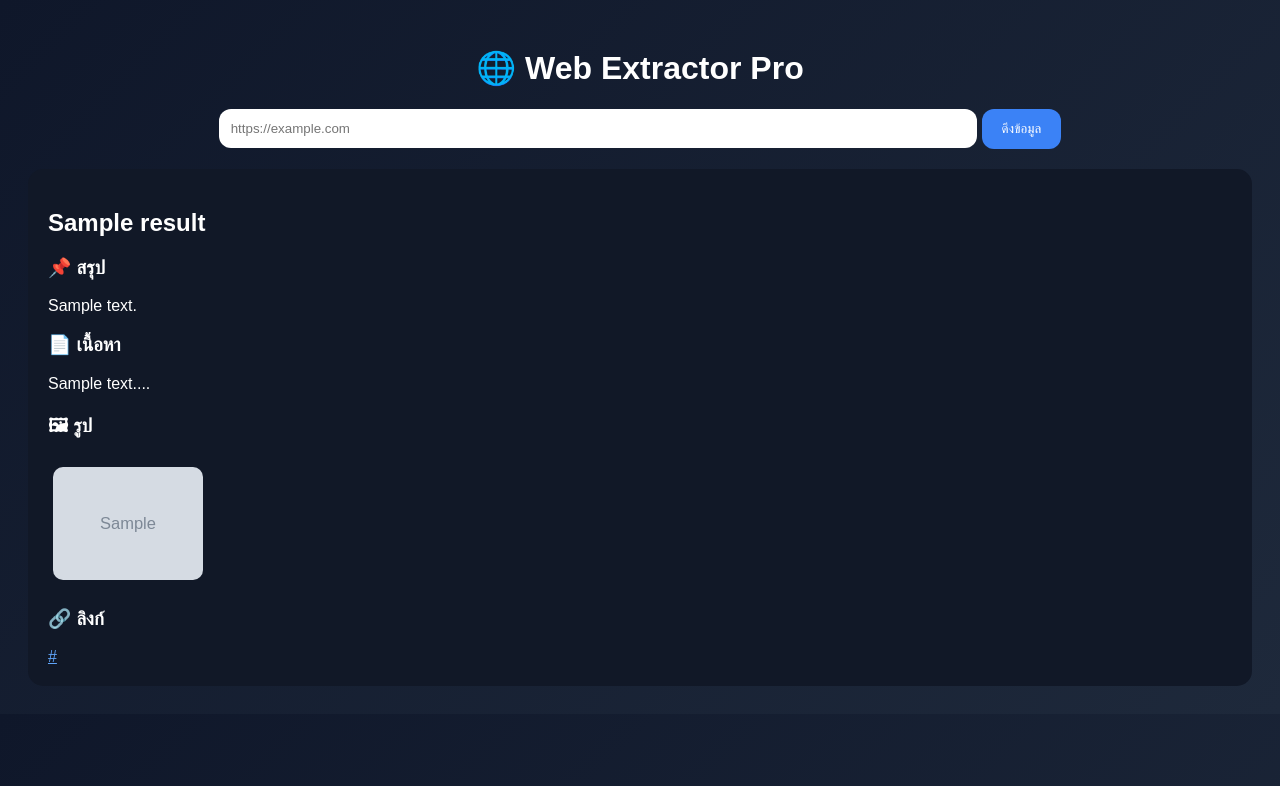
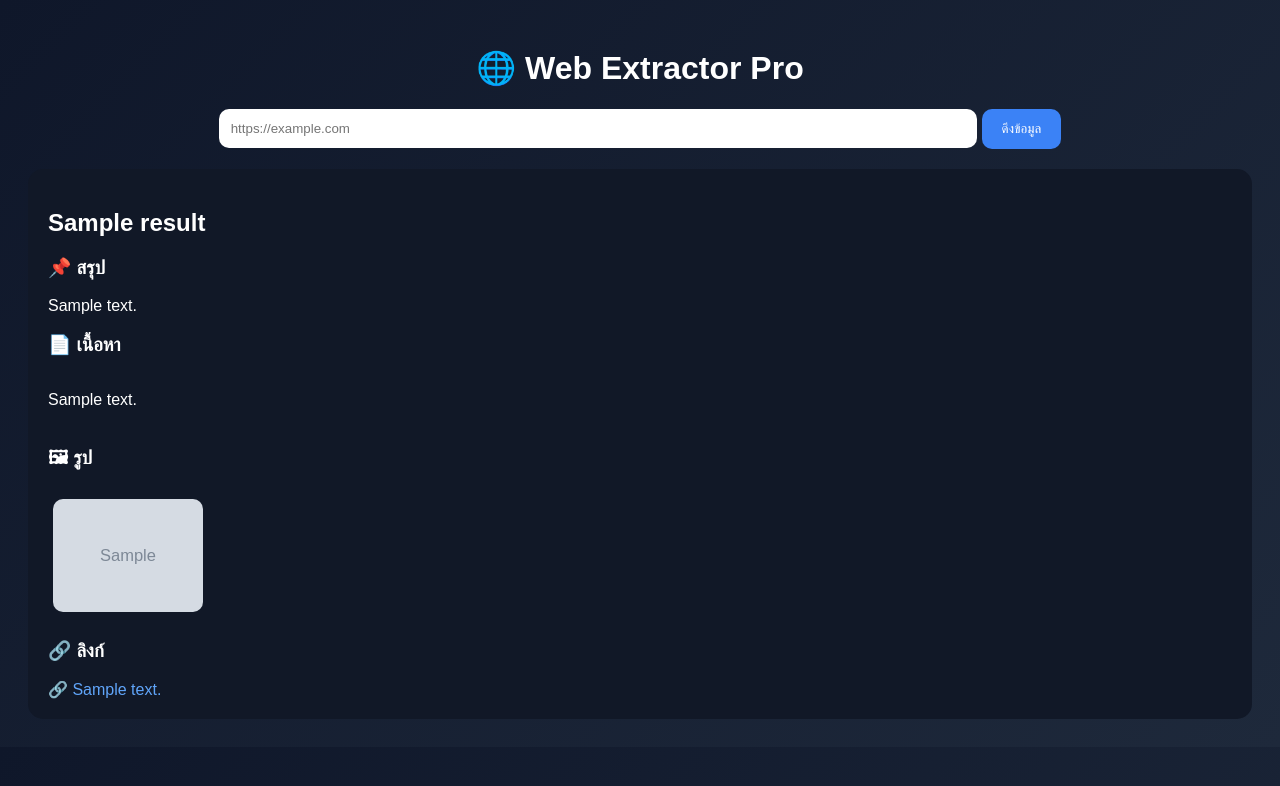
Before and after one commit to runcodev3/API-for-data-retrieval, a Flask app: template templates/index.html in a window 1280 px wide. Shown: the top 786 px of the page. Run offline with Flask 3, Linux system fonts and the light colour scheme; the template is opened without the code that fills it: most values are stand-ins (such as "Sample title", 1, 10 or a date in 2020); grey boxes marked "Sample" are stand-in pictures.

Commit message:
Update index.html

```diff
--- a/templates/index.html
+++ b/templates/index.html
@@ -7,20 +7,28 @@
             font-family: sans-serif;
             background: linear-gradient(135deg, #0f172a, #1e293b);
             color: white;
+            padding: 20px;
+        }
+
+        h1 {
             text-align: center;
-            padding: 20px;
+        }
+
+        form {
+            text-align: center;
+            margin-bottom: 20px;
         }
 
         input {
             width: 60%;
             padding: 12px;
-            border-radius: 12px;
+            border-radius: 10px;
             border: none;
         }
 
         button {
             padding: 12px 20px;
-            border-radius: 12px;
+            border-radius: 10px;
             border: none;
             background: #3b82f6;
             color: white;
@@ -28,11 +36,10 @@
         }
 
         .box {
-            margin-top: 20px;
             background: #111827;
             padding: 20px;
             border-radius: 15px;
-            text-align: left;
+            margin-top: 20px;
         }
 
         img {
@@ -43,6 +50,12 @@
 
         a {
             color: #60a5fa;
+            text-decoration: none;
+        }
+
+        .scroll {
+            max-height: 300px;
+            overflow: auto;
         }
     </style>
 </head>
@@ -57,23 +70,35 @@
 
 {% if result %}
 <div class="box">
+
     <h2>{{ result.title }}</h2>
 
     <h3>📌 สรุป</h3>
     <p>{{ result.summary }}</p>
 
     <h3>📄 เนื้อหา</h3>
-    <p>{{ result.full_text[:2000] }}...</p>
+    <div class="scroll">
+        <p>{{ result.full_text }}</p>
+    </div>
 
     <h3>🖼 รูป</h3>
-    {% for img in result.images %}
-        <img src="{{ img }}">
-    {% endfor %}
+    <div class="scroll">
+        {% for img in result.images %}
+            <img src="{{ img }}">
+        {% endfor %}
+    </div>
 
     <h3>🔗 ลิงก์</h3>
-    {% for link in result.links %}
-        <div><a href="{{ link }}">{{ link }}</a></div>
-    {% endfor %}
+    <div class="scroll">
+        {% for link in result.links %}
+            <div>
+                <a href="{{ link.url }}" target="_blank">
+                    🔗 {{ link.text }}
+                </a>
+            </div>
+        {% endfor %}
+    </div>
+
 </div>
 {% endif %}
 
```
